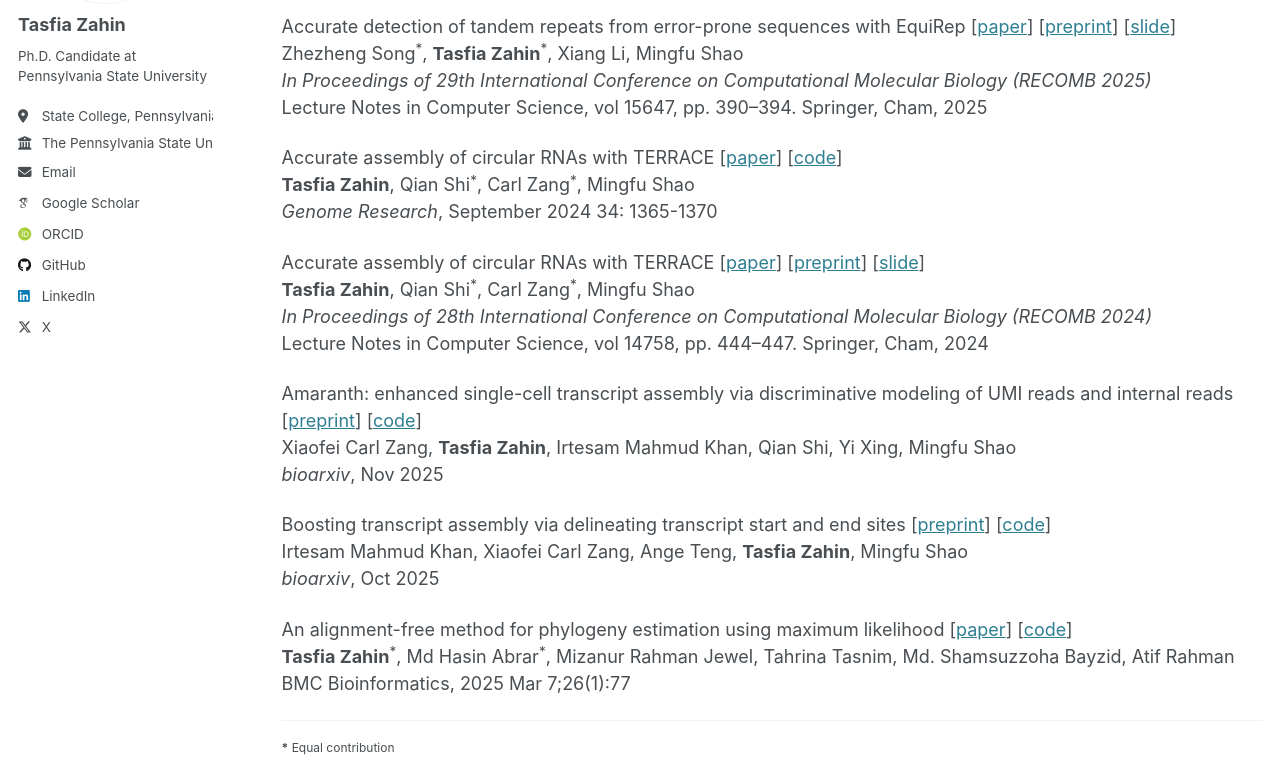
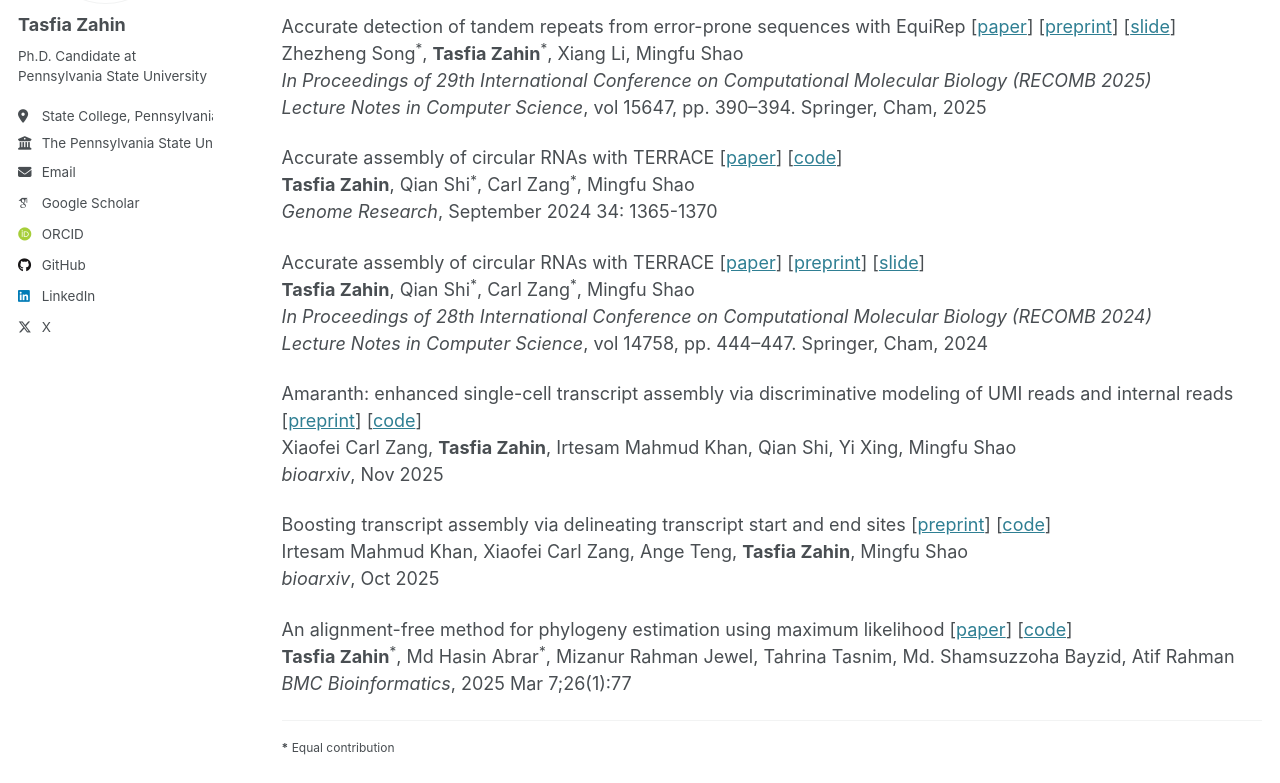
Before and after one commit to TasfiaZahin/TasfiaZahin.github.io, a Jekyll site: the page built from _pages/publications.html, in a window 1280 px wide and 1400 px high. Shown: the part 341-1124 px from the top of the window. Built offline with Jekyll 4.4.1, drawn with Linux system fonts in a browser that asks for light colours; some web fonts are replaced.

Commit message:
pub updated

```diff
--- a/_pages/publications.html
+++ b/_pages/publications.html
@@ -41,7 +41,7 @@ author_profile: true
       [<a href="/files/RECOMB25_EquiRep.pdf" target="_blank">slide</a>]<br>
       Zhezheng Song<sup>*</sup>, <strong>Tasfia Zahin</strong><sup>*</sup>, Xiang Li, Mingfu Shao<br>
       <em>In Proceedings of 29th International Conference on Computational Molecular Biology (RECOMB 2025)</em><br>
-      Lecture Notes in Computer Science, vol 15647, pp. 390–394. Springer, Cham, 2025
+      <em>Lecture Notes in Computer Science</em>, vol 15647, pp. 390–394. Springer, Cham, 2025
     </p>
   </div>
 
@@ -63,7 +63,7 @@ author_profile: true
       [<a href="/files/RECOMB24-TERRACE.pdf" target="_blank">slide</a>]<br>
       <strong>Tasfia Zahin</strong>, Qian Shi<sup>*</sup>, Carl Zang<sup>*</sup>, Mingfu Shao<br>
       <em>In Proceedings of 28th International Conference on Computational Molecular Biology (RECOMB 2024)</em><br>
-      Lecture Notes in Computer Science, vol 14758, pp. 444–447. Springer, Cham, 2024
+      <em>Lecture Notes in Computer Science</em>, vol 14758, pp. 444–447. Springer, Cham, 2024
     </p>
   </div>
 
@@ -93,7 +93,7 @@ author_profile: true
       [<a href="https://doi.org/10.1186/s12859-025-06080-w" target="_blank">paper</a>]
       [<a href="https://github.com/hasin-abrar/Peafowl-repo" target="_blank">code</a>]<br>
       <strong>Tasfia Zahin</strong><sup>*</sup>, Md Hasin Abrar<sup>*</sup>, Mizanur Rahman Jewel, Tahrina Tasnim, Md. Shamsuzzoha Bayzid, Atif Rahman<br>
-      <em></em>BMC Bioinformatics</em>, 2025 Mar 7;26(1):77
+      <em>BMC Bioinformatics</em>, 2025 Mar 7;26(1):77
     </p>
   </div>
 
```
